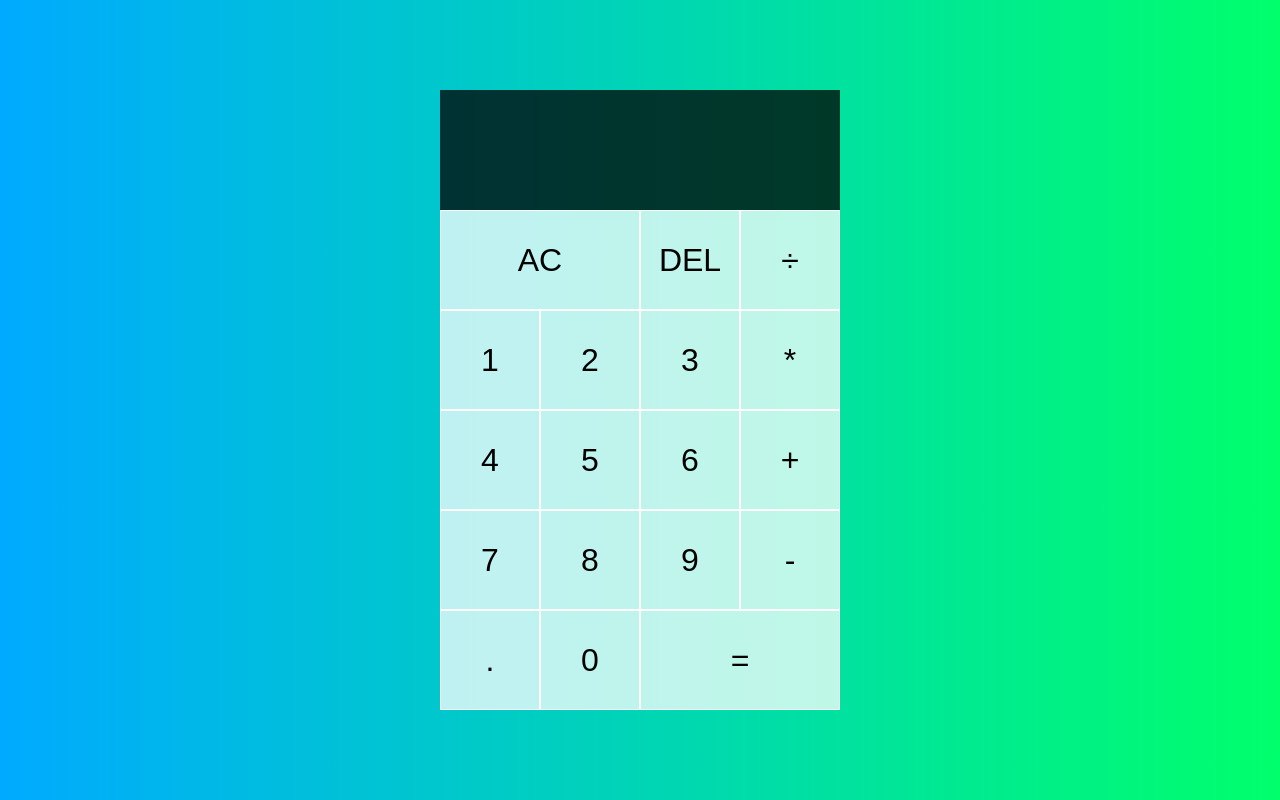
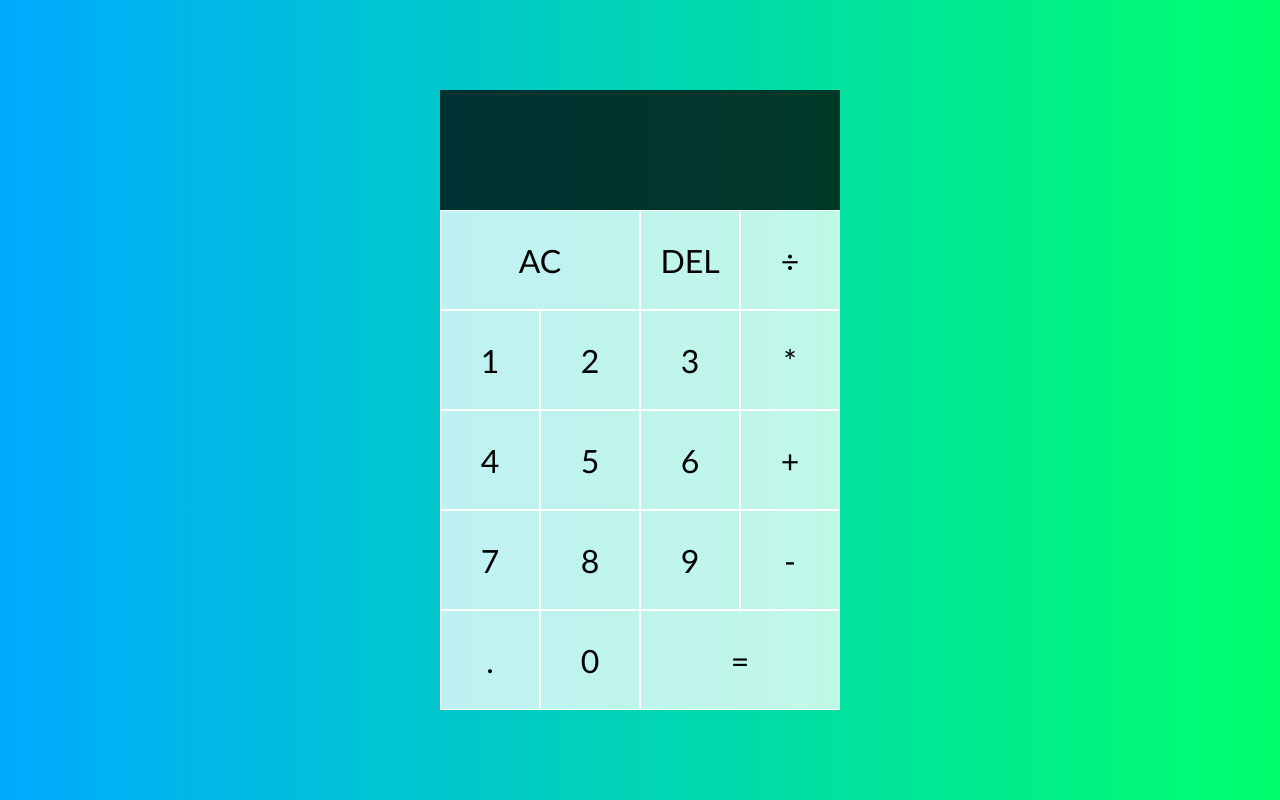
Before and after one commit to nisco22/practice, a plain HTML site: page index.html in a window 1280 px wide. Drawn offline with Linux system fonts and the light colour scheme.

Commit message:
Second app commit

```diff
--- a/app.js
+++ b/app.js
@@ -59,7 +59,7 @@ class Calculator{
     }
 }
 
-//Selectors
+//Selectors targeting html
 const numberButtons = document.querySelectorAll('[data-number]');
 const operationButtons = document.querySelectorAll('[data-operation]');
 const deleteButton = document.querySelector('[data-delete]');
--- a/style.css
+++ b/style.css
@@ -1,6 +1,6 @@
 *, *::before, *::after {
     box-sizing: border-box;
-    font-family: sans-serif;
+    font-family: 'Gill Sans', 'Gill Sans MT', Calibri, 'Trebuchet MS', sans-serif;
     font-weight: normal;
   }
 
```
